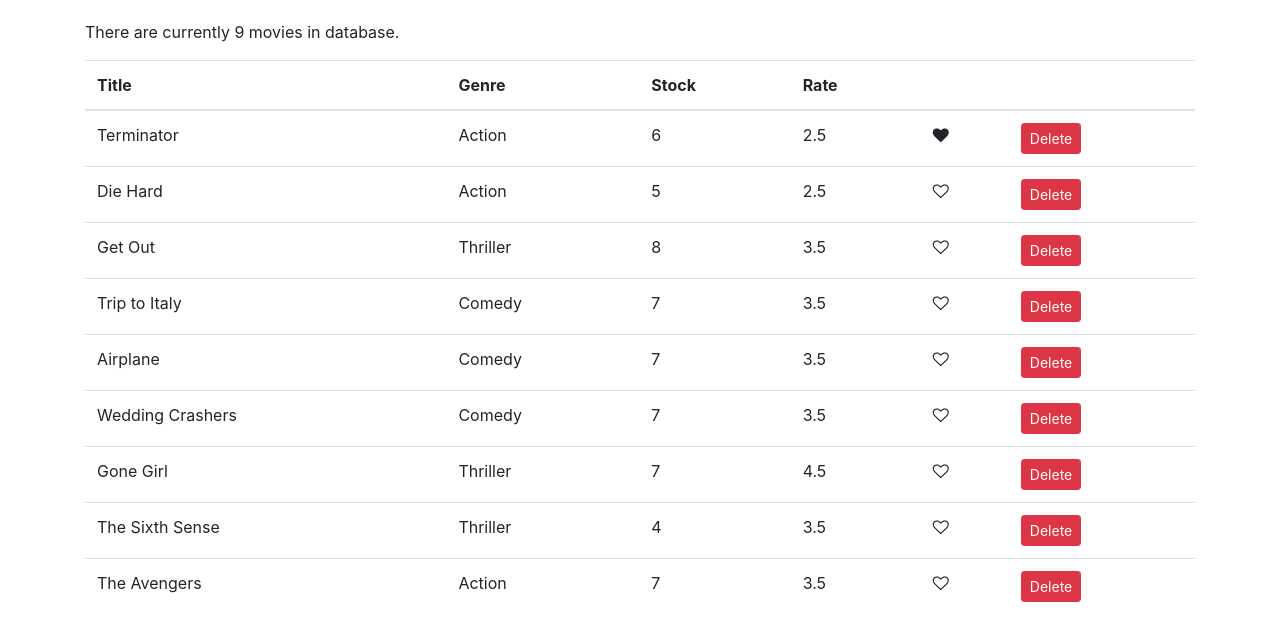
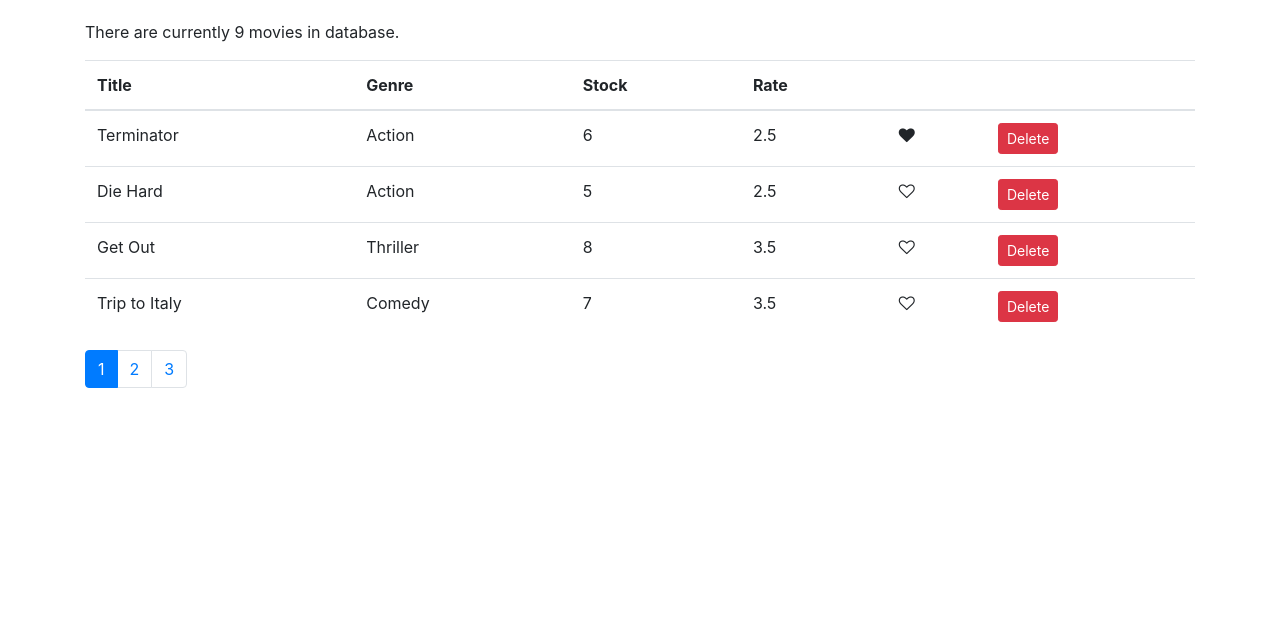
Before and after one commit to UsmanAfzl/Vidly, a React (Create React App) app: page / in a window 1280 px wide. Shown: the top 640 px of the page. Built offline with nearby package versions, Linux system fonts and the light colour scheme.

Commit message:
Pagination implemented successfully

```diff
--- a/package.json
+++ b/package.json
@@ -8,6 +8,7 @@
     "@testing-library/user-event": "^7.2.1",
     "bootstrap": "^4.5.2",
     "font-awesome": "^4.7.0",
+    "lodash": "^4.17.20",
     "react": "^16.13.1",
     "react-dom": "^16.13.1",
     "react-scripts": "3.4.3"
--- /dev/null
+++ b/src/components/common/pagination.jsx
@@ -0,0 +1,31 @@
+import React from "react";
+import _ from "lodash";
+const Pagination = (props) => {
+  const { itemsCount, pageSize, onPageChange, currentPage } = props;
+  const pageCount = Math.ceil(itemsCount / pageSize);
+  if (pageCount === 1) return null;
+  const pages = _.range(1, pageCount + 1);
+  return (
+    <nav>
+      <ul className="pagination">
+        {pages.map((page) => (
+          <li
+            key={page}
+            className={page === currentPage ? "page-item active" : "page-item"}
+          >
+            <a
+              onClick={() => onPageChange(page)}
+              className="page-link"
+              style={{ cursor: "pointer" }}
+              href="!#"
+            >
+              {page}
+            </a>
+          </li>
+        ))}
+      </ul>
+    </nav>
+  );
+};
+
+export default Pagination;
--- a/src/components/movies.jsx
+++ b/src/components/movies.jsx
@@ -1,9 +1,14 @@
 import React, { Component } from "react";
 import { getMovies } from "../services/fakeMovieService";
 import Like from "./common/like";
-
+import Pagination from "./common/pagination";
+import { paginate } from "../utils/paginate";
 class Movies extends Component {
-  state = { movies: getMovies() };
+  state = {
+    movies: getMovies(),
+    pageSize: 4,
+    currentPage: 1,
+  };
 
   handleDelete(item) {
     const movies = this.state.movies.filter((movie) => movie._id !== item._id);
@@ -16,9 +21,14 @@
     movies[index] = { ...movie };
     this.setState({ movies });
   }
+  handlePageChange = (page) => {
+    this.setState({ currentPage: page });
+  };
   render() {
     const { length: count } = this.state.movies;
+    const { pageSize, currentPage, movies: allmovies } = this.state;
     if (count === 0) return <p>There are no movies in the database.</p>;
+    const movies = paginate(allmovies, currentPage, pageSize);
     return (
       <React.Fragment>
         <p>There are currently {count} movies in database.</p>
@@ -34,7 +44,7 @@
             </tr>
           </thead>
           <tbody>
-            {this.state.movies.map((movie) => (
+            {movies.map((movie) => (
               <tr key={movie._id}>
                 <td>{movie.title}</td>
                 <td>{movie.genre.name}</td>
@@ -59,6 +69,12 @@
             ))}
           </tbody>
         </table>
+        <Pagination
+          itemsCount={count}
+          pageSize={pageSize}
+          currentPage={currentPage}
+          onPageChange={this.handlePageChange}
+        />
       </React.Fragment>
     );
   }
--- /dev/null
+++ b/src/utils/paginate.js
@@ -0,0 +1,6 @@
+import _ from "lodash";
+
+export function paginate(items, pageNumber, pageSize) {
+  const startIndex = (pageNumber - 1) * pageSize;
+  return _(items).slice(startIndex).take(pageSize).value();
+}
```
